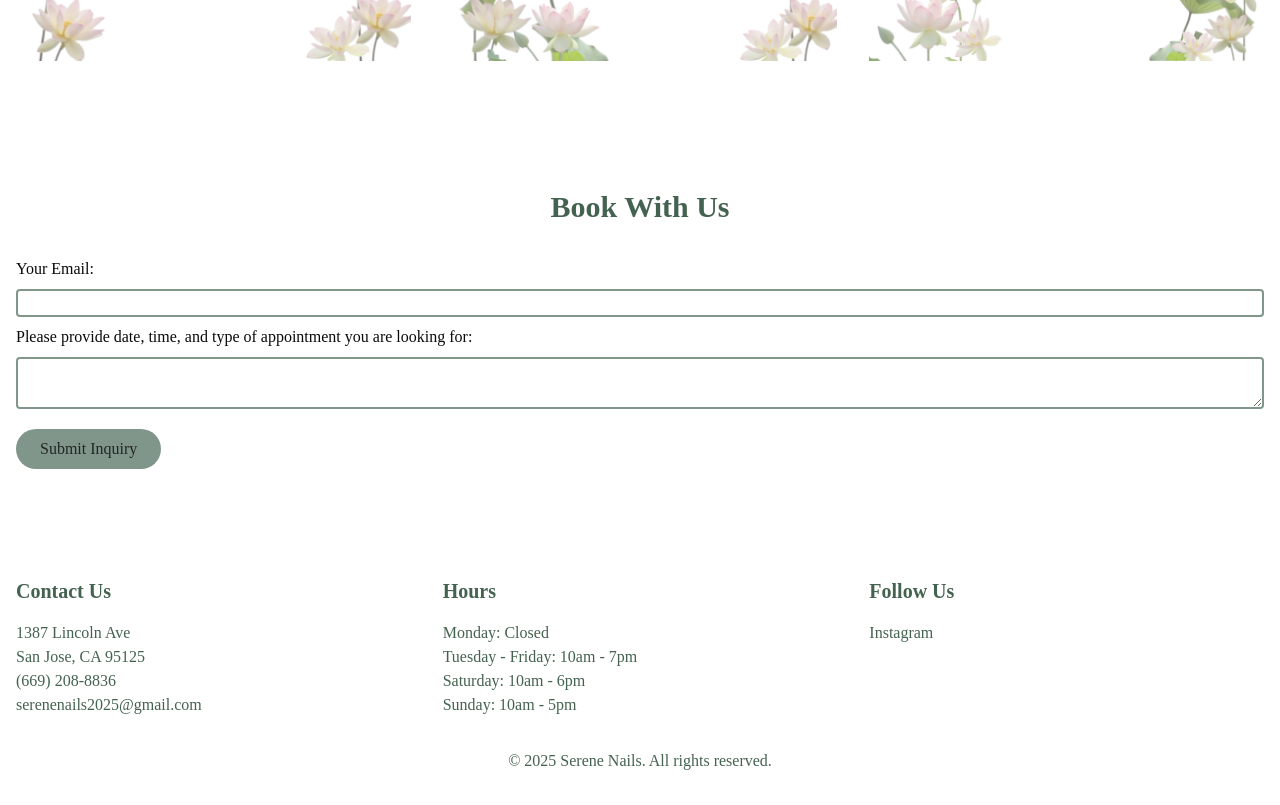
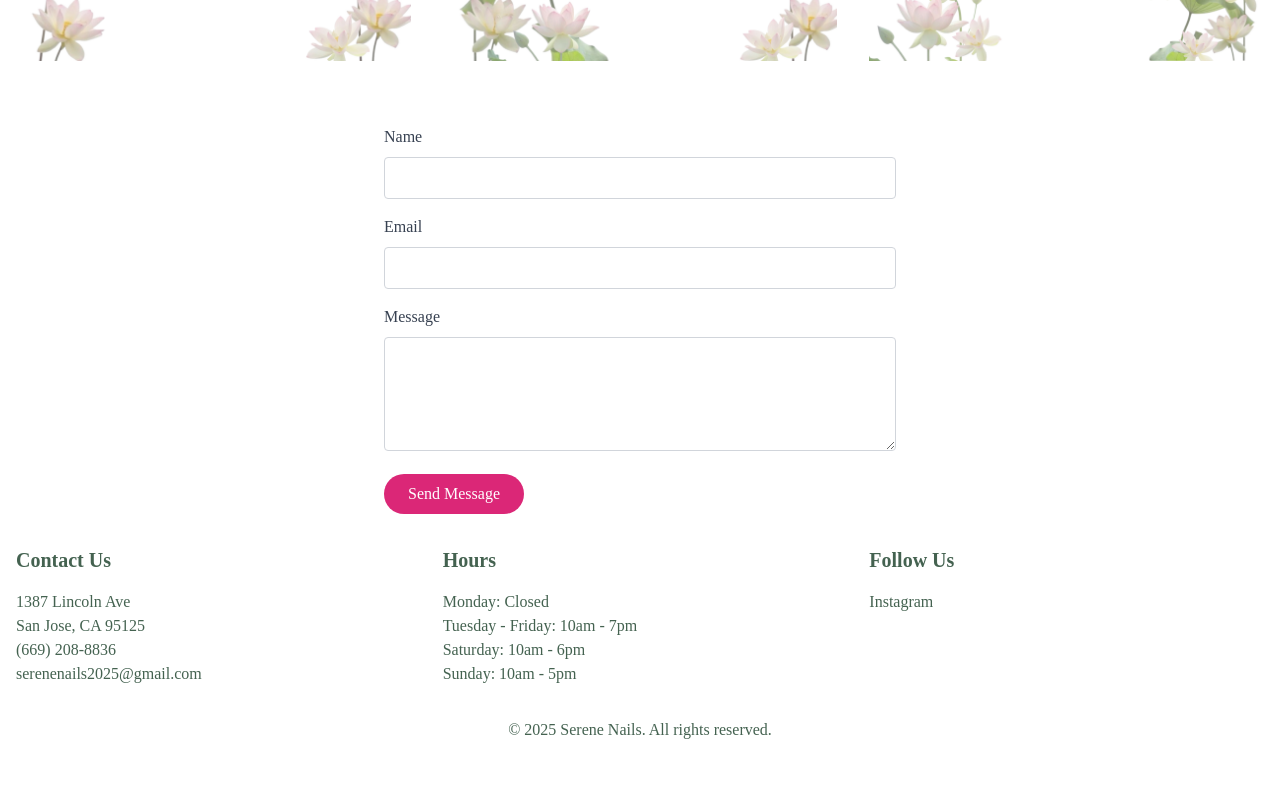
Before and after one commit to kaylatrinh/serene-nails, a Next.js app: page / in a window 1280 px wide. Shown: the part 1120-1925 px from the top of the page. After the commit the page ends 1894 px from the top, so only its background shows below. Built offline with nearby package versions, Linux system fonts and the light colour scheme.

Commit message:
Add Email form with environment variables

```diff
--- a/app/api/send/route.ts
+++ b/app/api/send/route.ts
@@ -1,23 +1,28 @@
 import { Resend } from 'resend';
-import {NextApiRequest} from "next";
 
 const resend = new Resend(process.env.RESEND_API_KEY);
+const source_domain = process.env.SOURCE_DOMAIN ?? '';
+const target_email = process.env.TARGET_EMAIL ?? '';
 
-export async function POST(request: NextApiRequest) {
+export async function POST(request: Request) {
     try {
-        const { from, to, subject, message } = request.body
-        const { data, error } = await resend.emails.send({
-            from: from,
-            to: to,
-            subject: subject,
-            message: message,
+        const formData= await request.formData();
+        console.log(formData);
+        const email = formData.get("email") as string ?? '';
+        const name = formData.get("name") as string ?? '';
+        const message = formData.get("message") as string ?? '';
+        const {data, error} = await resend.emails.send({
+            from: source_domain,
+            to: target_email,
+            subject: "serenenailswg: Message from " + name + " at " + email,
+            text: message,
         })
 
         if (error) {
-            return Response.json({ error }, { status: 500 });
+            return Response.json({error}, {status: 500});
         }
+        return Response.json(data);
 
-        return Response.json(data);
     } catch (error) {
         return Response.json({ error }, { status: 500 });
     }
--- a/components/Bookings/Booking.tsx
+++ b/components/Bookings/Booking.tsx
@@ -1,24 +1,8 @@
 import EmailForm from "@/components/Email/EmailForm";
+
 export default function Booking() {
 
   return (
-    <section id="booking" className="py-16">
-      <div className="container mx-auto px-4">
-          <h2 className="text-3xl font-bold text-center mb-8 text-green-950 text-opacity-75">Book With Us</h2>
-          <form>
-              <label htmlFor={"email"}>Your Email: </label>
-              <div className="flex flex-wrap py-2">
-                  <input className="flex-1 border-green-950 border-2 border-opacity-50 rounded"/>
-              </div>
-              <label htmlFor={"inquiry"}>Please provide date, time, and type of appointment you are looking for: </label>
-              <div className="flex flex-wrap py-2">
-                  <textarea className="flex-1 border-green-950 border-2 border-opacity-50 rounded"/>
-              </div>
-              <div className="py-3">
-              <button type="submit" className="bg-green-950 bg-opacity-50 text-black text-opacity-75 rounded-full py-2 px-6 hover:bg-green-900">Submit Inquiry</button>
-              </div>
-          </form>
-      </div>
-    </section>
+      <EmailForm></EmailForm>
   )
 }
--- /dev/null
+++ b/components/Email/EmailConfirmation.tsx
@@ -0,0 +1,12 @@
+export default function EmailConfirmation() {
+    return (
+        <section id="confirmation" className="py-16">
+            <div className="container mx-auto px-4">
+                <h2 className="text-3xl font-bold text-center mb-8 text-green-950 text-opacity-75">Thank You!</h2>
+                <p className="text-center mb-8 text-gray-700">
+                    Your email has been sent. We will get back to you as soon as possible.
+                </p>
+            </div>
+        </section>
+    )
+}
--- a/components/Email/EmailForm.tsx
+++ b/components/Email/EmailForm.tsx
@@ -12,17 +12,19 @@ export default function EmailForm() {
 
         const formData = new FormData(e.currentTarget as HTMLFormElement);
         const data = Object.fromEntries(formData.entries());
-
+        console.log(data)
         fetch("/api/send", {
             method: "POST",
-            headers: {
-                "Content-Type": "application/json",
-            },
-            body: JSON.stringify(data),
+            body: formData,
         })
-            .then((response) => {
+        .then(async (response) => {
             if (response.ok) {
+                const [data] = await Promise.all([response.json()]);
+                console.log(data)
                 alert("Email sent successfully!");
+                setName("");
+                setEmail("");
+                setMessage("");
             } else {
                 alert("Failed to send email.");
             }
@@ -49,7 +51,7 @@ export default function EmailForm() {
                 <label htmlFor="email" className="block text-gray-700 mb-2">Email</label>
                 <input type="email"
                        id="email"
-                       name="_replyto"
+                       name="email"
                        value={email}
                        onChange={(e) => setEmail(e.target.value)}
                        required
--- a/components/Welcome/Hero.tsx
+++ b/components/Welcome/Hero.tsx
@@ -2,7 +2,7 @@ import "./index.css"
 
 export default function Hero() {
   return (
-    <section className="relative h-[500px]">git a
+    <section className="relative h-[500px]">
       <div className="absolute inset-0 bg-green-900 bg-opacity-50 flex items-center justify-center">
           <div className="text-center">
               <h1 className="text-3xl md:text-5xl sm:text-5xl text-black border-black mb-4 alex-brush">Serene Nails</h1>
```
Also changed, not shown: components/Email/SendUsEmail.tsx (line endings or trailing spaces), 1 other file (tests, documents, lock files or other folders). Lines whose indentation alone changed are shown as unchanged.
